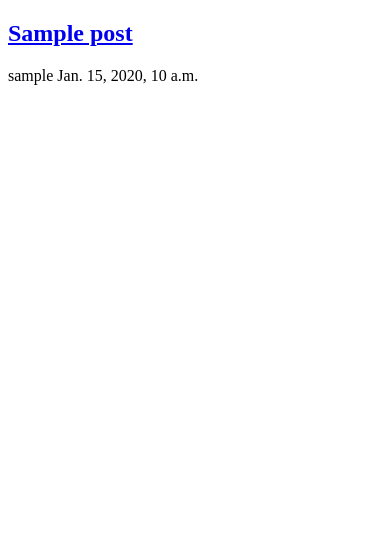
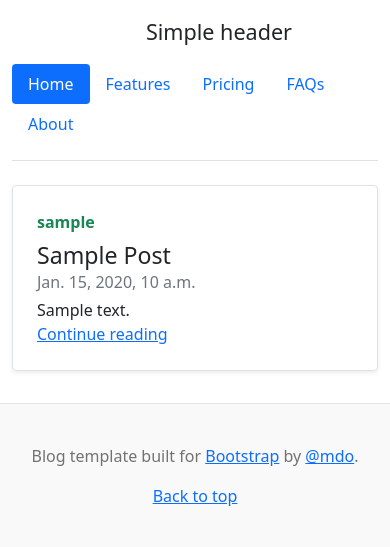
Before and after one commit to Konark-Web/django-rest-api-social-network, a Django app: page / in a window 390 px wide. Shown: the top 547 px of the page. Run offline with Django 3.2, Linux system fonts and the light colour scheme; tables that the repository leaves empty hold one stand-in row (values such as "Sample post"); some libraries are stand-ins or nearby versions.

Commit message:
Added DRF and some endpoints (get posts, get post, like/unlike, authorization, registration) Added styles Added Bootstrap Changed structure of post and post list Added pagination

```diff
--- /dev/null
+++ b/api/urls.py
@@ -0,0 +1,16 @@
+from django.urls import path
+from rest_framework.urlpatterns import format_suffix_patterns
+from rest_framework.routers import DefaultRouter
+from . import views
+
+
+urlpatterns = [
+    path('posts/', views.PostList.as_view()),
+    path('posts/<int:pk>/', views.PostDetail.as_view()),
+    path('posts/<int:pk>/like/', views.PostLike.as_view()),
+    path('post-create/', views.PostCreate.as_view()),
+    path('create-user/', views.CreateUser.as_view()),
+    path('authenticate/', views.AuthenticateUser.as_view()),
+]
+
+urlpatterns = format_suffix_patterns(urlpatterns)
--- a/network/models.py
+++ b/network/models.py
@@ -14,6 +14,16 @@ class Post(models.Model):
     created_date = models.DateTimeField(default=timezone.now)
     likes = models.IntegerField(default=0)
 
+    class Meta:
+        ordering = ['-created_date']
+
+    def __str__(self):
+        return self.title
+
+    @property
+    def date_modified(self):
+        return f'{self.created_date:%d %b %Y}'
+
 
 class PostLikes(models.Model):
     post_id = models.ForeignKey(Post, on_delete=models.CASCADE)
--- /dev/null
+++ b/network/static/css/main.css
@@ -0,0 +1,24 @@
+.post_main {
+    margin: 80px 0;
+}
+
+.post_meta {
+    margin-bottom: 15px;
+}
+
+.post_meta span {
+    color: #6c757d;
+    font-style: italic;
+}
+
+.blog-footer {
+    padding: 2.5rem 0;
+    color: #727272;
+    text-align: center;
+    background-color: #f9f9f9;
+    border-top: .05rem solid #e5e5e5;
+}
+
+.blog-footer p:last-child {
+    margin-bottom: 0;
+}
--- a/network/templates/base.html
+++ b/network/templates/base.html
@@ -1,4 +1,5 @@
 <!DOCTYPE html>
+{% load static %}
 <html lang="en">
 <head>
     <meta charset="UTF-8">
@@ -9,9 +10,37 @@
             <title>Social Network</title>
         {% endif %}
     {% endblock %}
+    <link href="https://cdn.jsdelivr.net/npm/bootstrap@5.1.3/dist/css/bootstrap.min.css" rel="stylesheet" integrity="sha384-1BmE4kWBq78iYhFldvKuhfTAU6auU8tT94WrHftjDbrCEXSU1oBoqyl2QvZ6jIW3" crossorigin="anonymous">
+    <link rel="stylesheet" href="{% static 'css/main.css' %}" />
 </head>
 <body>
-    {% block content %}
-    {% endblock %}
+    <div class="container">
+        <header class="d-flex flex-wrap justify-content-center py-3 mb-4 border-bottom">
+            <a href="/" class="d-flex align-items-center mb-3 mb-md-0 me-md-auto text-dark text-decoration-none">
+                <svg class="bi me-2" width="40" height="32"><use xlink:href="#bootstrap"/></svg>
+                <span class="fs-4">Simple header</span>
+            </a>
+
+            <ul class="nav nav-pills">
+                <li class="nav-item"><a href="/" class="nav-link active" aria-current="page">Home</a></li>
+                <li class="nav-item"><a href="#" class="nav-link">Features</a></li>
+                <li class="nav-item"><a href="#" class="nav-link">Pricing</a></li>
+                <li class="nav-item"><a href="#" class="nav-link">FAQs</a></li>
+                <li class="nav-item"><a href="#" class="nav-link">About</a></li>
+            </ul>
+        </header>
+    </div>
+
+    <main class="container">
+        {% block content %}
+        {% endblock %}
+    </main>
+
+    <footer class="blog-footer">
+        <p>Blog template built for <a href="https://getbootstrap.com/">Bootstrap</a> by <a href="https://twitter.com/mdo">@mdo</a>.</p>
+        <p>
+            <a href="#">Back to top</a>
+        </p>
+    </footer>
 </body>
 </html>
--- a/network/templates/post/post_list.html
+++ b/network/templates/post/post_list.html
@@ -1,17 +1,24 @@
 {% extends 'base.html' %}
+{% load django_bootstrap5 %}
 
 {% block content %}
-    <div class="main_post">
-        {% if posts %}
-            {% for post in posts %}
-                <div class="post post-{{ post.id }}">
-                    <h2><a href="{% url 'post_single' pk=post.pk %}">{{ post.title }}</a></h2>
-                    <div class="post_meta">
-                        <span class="post_author">{{ post.author.username }}</span>
-                        <span class="post_date">{{ post.created_date }}</span>
+    {% if page_obj %}
+        <div class="row mb-2">
+            {% for post in page_obj %}
+                <div class="col-md-6">
+                    <div class="row g-0 border rounded overflow-hidden flex-md-row mb-4 shadow-sm h-md-250 position-relative">
+                        <div class="col p-4 d-flex flex-column position-static">
+                            <strong class="d-inline-block mb-2 text-success">{{ post.author.username }}</strong>
+                            <h3 class="mb-0">{{ post.title|title }}</h3>
+                            <div class="mb-1 text-muted">{{ post.created_date }}</div>
+                            <p class="mb-auto">{{ post.text|truncatewords:20 }}</p>
+                            <a href="{% url 'post_single' pk=post.pk %}" class="stretched-link">Continue reading</a>
+                        </div>
                     </div>
                 </div>
             {% endfor %}
-        {% endif %}
-    </div>
+        </div>
+
+        {% bootstrap_pagination page_obj %}
+    {% endif %}
 {% endblock %}
--- a/network/templates/post/post_single.html
+++ b/network/templates/post/post_single.html
@@ -6,10 +6,9 @@
 
 {% block content %}
     <div class="post_main">
-        <h1>{{ post.title }}</h1>
+        <h1>{{ post.title|title }}</h1>
         <div class="post_meta">
-            <span class="post_author">{{ post.author.username }}</span>
-            <span class="post_date">{{ post.created_date }}</span>
+            <span>Posted on {{ post.created_date|date:"F d, Y" }} by {{ post.author.username }}</span>
         </div>
         <div class="post_content">
             {{ post.text }}
--- a/network/views.py
+++ b/network/views.py
@@ -1,10 +1,15 @@
 from django.shortcuts import render, get_object_or_404
+from django.core.paginator import Paginator
 from .models import Post
 
 
 def post_list(request):
-    posts = Post.objects.all().order_by('created_date')
-    return render(request, 'post/post_list.html', {'posts': posts})
+    posts = Post.objects.all().order_by('-created_date')
+    paginator = Paginator(posts, 10)
+
+    page_number = request.GET.get('page')
+    page_obj = paginator.get_page(page_number)
+    return render(request, 'post/post_list.html', {'page_obj': page_obj})
 
 
 def post_single(request, pk):
--- a/social/urls.py
+++ b/social/urls.py
@@ -19,4 +19,5 @@ from django.urls import path, include
 urlpatterns = [
     path('admin/', admin.site.urls),
     path('', include('network.urls')),
+    path('api/', include('api.urls'))
 ]
```
Also changed, not shown: api/serializers.py (added, +32 -0 lines), social/settings.py (+17 -0 lines).
